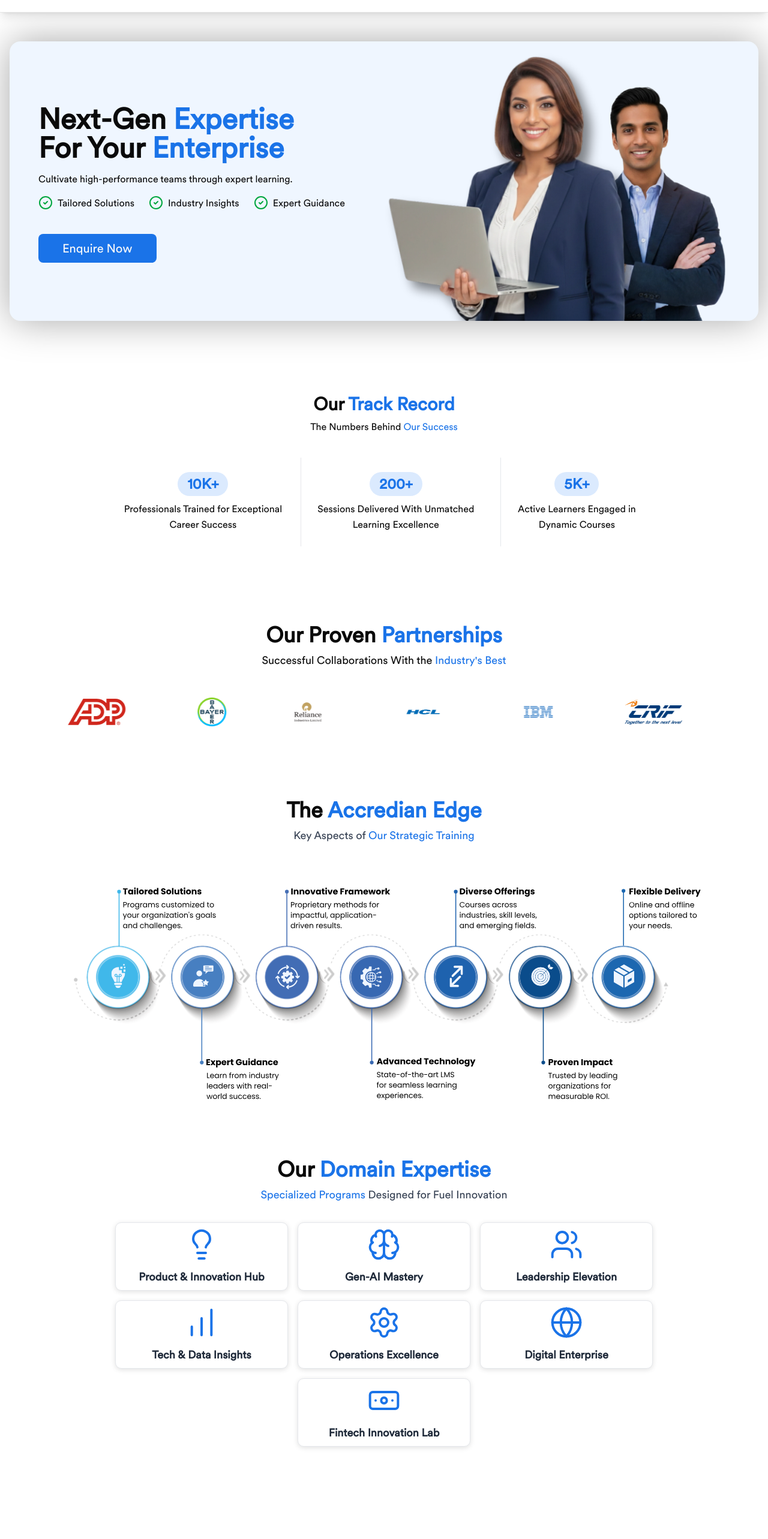
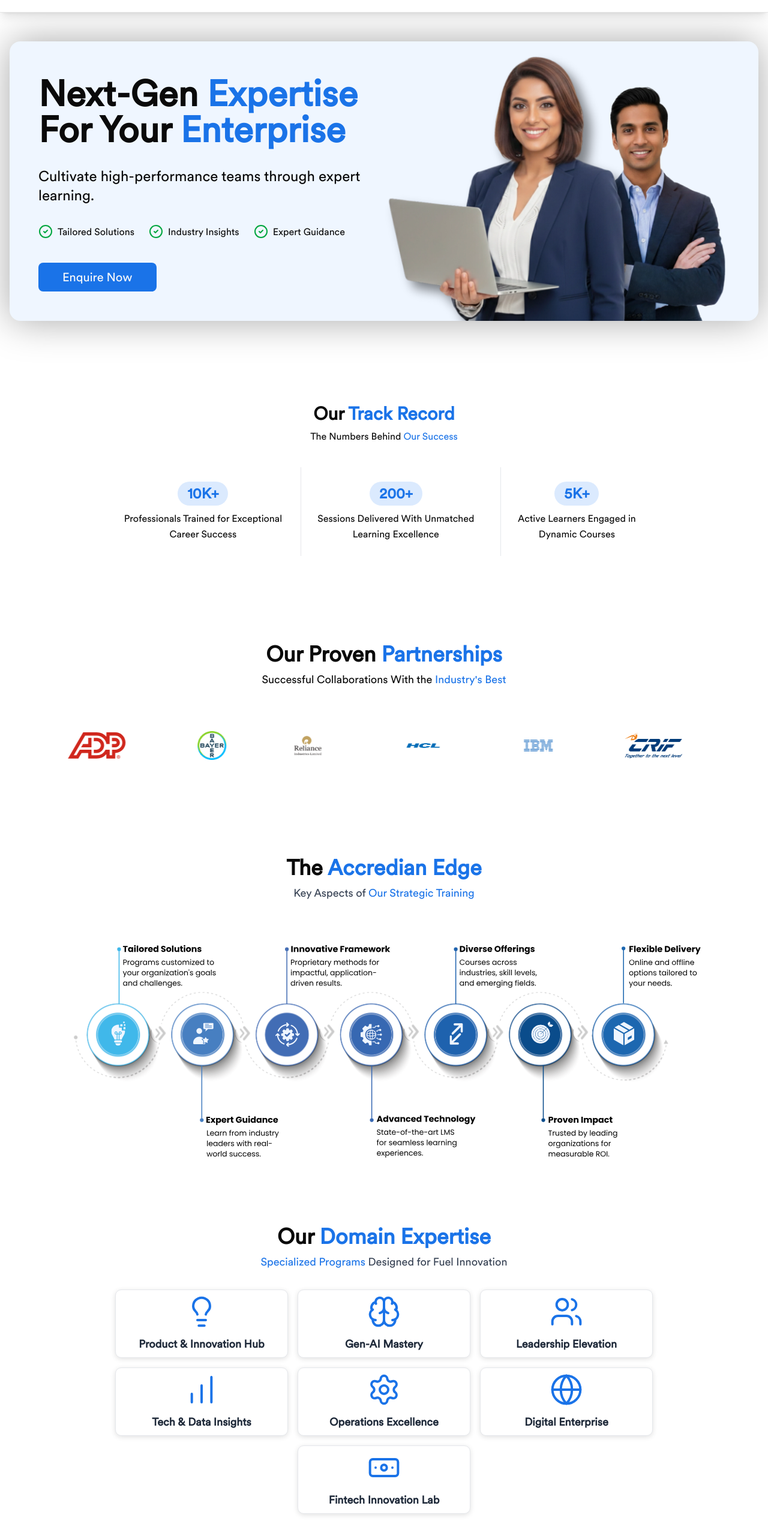
Before and after one commit to PriDebnath/accredian-assessment, a Next.js app: page / in a window 1280 px wide. Shown: the part 60-2626 px from the top of the page at 60% size. Built offline with nearby package versions, Linux system fonts and the light colour scheme.

Commit message:
Added demos readme.md

```diff
--- a/feature/landing-page/component/accredian-edge/index.tsx
+++ b/feature/landing-page/component/accredian-edge/index.tsx
@@ -6,6 +6,7 @@ import {
     ChartNoAxesCombined,
     CircleCheck,
     Lightbulb,
+    Lollipop,
     Rocket,
     ShieldCheck,
 } from "lucide-react";
@@ -65,9 +66,9 @@ export default function AccredianEdge() {
     return (
         <section
             id={PAGE_ITEMS['Accredian Edge']}
-            className="px-6 py-10 md:px-10 md:py-14"
+            className="px-6 py-10 md:px-10 md:py-20"
         >
-            <div className="mx-auto max-w-6xl">
+            <div className="mx-auto max-w-6xl py-4">
                 {/* Heading */}
                 <div className="text-center">
                     <h2 className="text-2xl font-bold md:text-4xl">
--- a/feature/landing-page/component/accredian-edge/skill-enhancement.tsx
+++ b/feature/landing-page/component/accredian-edge/skill-enhancement.tsx
@@ -80,7 +80,7 @@ export default function SkillEnhancement() {
                                         key={audience.title}
                                         className="flex gap-4"
                                     >
-                                        <div className="flex items-center gap-2">
+                                        <div className="flex items-center md:items-start md:flex-col gap-2">
                                             <Icon
                                                 className="my-1 h-8 md:h-16 w-8  md:w-16 shrink-0 text-white"
                                                 strokeWidth={1.6}
--- a/feature/landing-page/component/home/index.tsx
+++ b/feature/landing-page/component/home/index.tsx
@@ -31,9 +31,9 @@ export default function Home() {
     <section id={PAGE_ITEMS.home} className=" md:my-8 md:p-4 ">
       <div className="px-12 py-4 md:py-0 flex items-center flex-col-reverse md:flex-row bg-blue-50 rounded-2xl"
         style={{ boxShadow: '0px 0px 4rem rgba(0,0,0,0.35)' }}>
-        <div className="  w-full text-center md:text-left">
+        <div className="  w-full text-center md:text-left ">
 
-          <h1 className="text-2xl md:text-4xl mt-2 lg:text-5xl font-bold justify-center  text-nowrap md:block flex gap-2 ">
+          <h1 className="text-3xl md:text-4xl mt-2 lg:text-6xl font-bold justify-center  text-nowrap md:block flex gap-2 ">
             <div className=" text-nowrap">
               Next-Gen
               <span className="text-primary"> Expertise</span>
@@ -45,7 +45,7 @@ export default function Home() {
             </div>
           </h1>
 
-          <p className="mt-4   text-base font-normal ">
+          <p className="mt-4 text-lg   md:text-2xl font-normal md:my-8 ">
             Cultivate high-performance teams through  expert learning.
           </p>
 
--- a/feature/landing-page/component/partnerships/logo-group.tsx
+++ b/feature/landing-page/component/partnerships/logo-group.tsx
@@ -56,7 +56,7 @@ function Logos() {
 export default function LogoGroup() {
 
     return (
-        <div className="relative mt-10 w-full overflow-hidden">
+        <div className="relative mt-16 w-full overflow-hidden">
             <div className="animate-marquee flex w-max">
                 <Logos />
                 <Logos />
--- a/feature/landing-page/component/stats/index.tsx
+++ b/feature/landing-page/component/stats/index.tsx
@@ -19,7 +19,7 @@ export default function Stats() {
   return (
     <section
       id={PAGE_ITEMS.stats}
-      className="px-6 py-18 md:px-16 md:py-18"
+      className="px-6 py-20 md:px-16 md:py-22"
     >
       <div className="mx-auto max-w-5xl">
         {/* Heading */}
```
Also changed, not shown: public/images/download.png (added), 1 other file (tests, documents, lock files or other folders).
